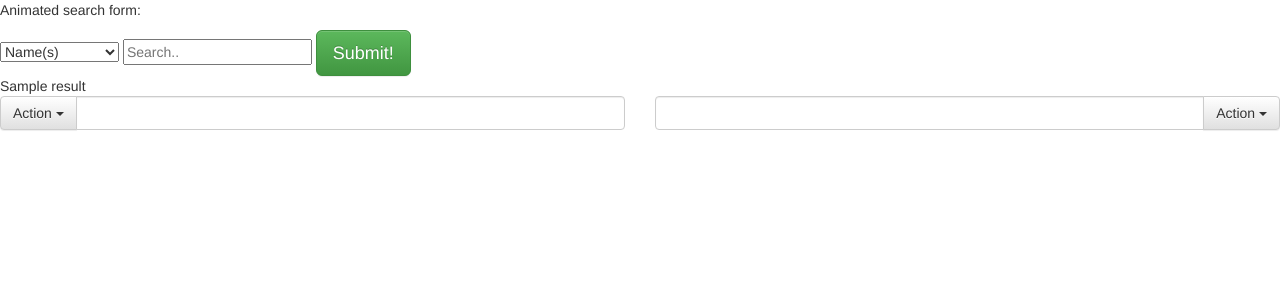
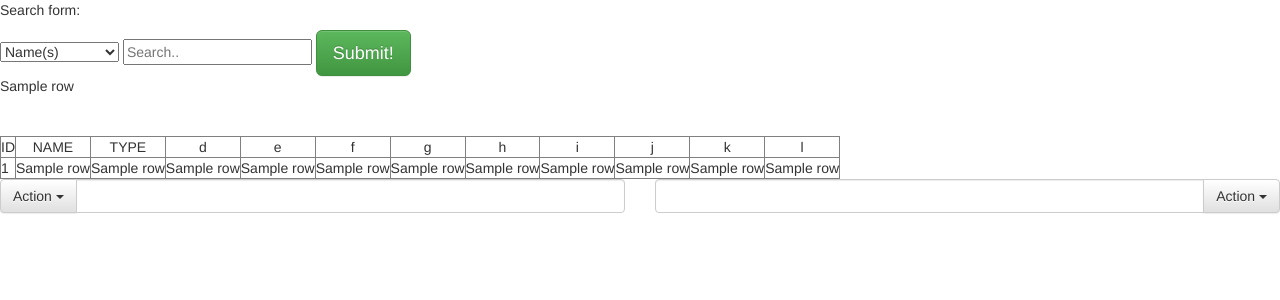
Before and after one commit to mikemurph/DSTS, a Flask app: template templates/page_one.html in a window 1280 px wide. Shown: the top 300 px of the page. Run offline with Flask 2, Linux system fonts and the light colour scheme; the template is opened without the code that fills it: most values are stand-ins (such as "Sample title", 1, 10 or a date in 2020); parts of the project's set-up code (start-up, migrations or seed data) failed here and were passed over; some libraries are stand-ins or nearby versions.

Commit message:
added html table rendering for search results

```diff
--- a/templates/page_one.html
+++ b/templates/page_one.html
@@ -16,7 +16,7 @@
 </head>
 <body>
 
-<p>Animated search form:</p>
+<p>Search form:</p>
 
   <form action="namesearch" method="POST">
   <select name="DropDown0">
@@ -35,7 +35,54 @@
 
 </form>
 
-{{ result }}
+<!-- {{ result }} -->
+
+<table>
+  {% for row in result %}
+  <tr>
+    <td> {{ row }}</td>
+  </tr>
+  {% endfor %}
+</table>
+
+<br>
+<br>
+
+<table border = 1>
+   <thead style="width: 100px; text-align: center;">
+      <td>ID</td>
+      <td>NAME</td>
+      <td>TYPE</td>
+      <td>d</td>
+      <td>e</td>
+      <td>f</td>
+      <td>g</td>
+      <td>h</td>
+      <td>i</td>
+      <td>j</td>
+      <td>k</td>
+      <td>l</td>
+   </thead>
+
+   <!-- https://www.tutorialspoint.com/flask/flask_sqlite.htm -->
+   {% for row in result %}
+      <tr>
+         <td>{{row[0]}}</td>
+         <td>{{row[1]}}</td>
+         <td>{{row[2]}}</td>
+         <td>{{row[3]}}</td>
+         <td>{{row[4]}}</td>
+         <td>{{row[5]}}</td>
+         <td>{{row[6]}}</td>
+         <td>{{row[7]}}</td>
+         <td>{{row[8]}}</td>
+         <td>{{row[9]}}</td>
+         <td>{{row[10]}}</td>
+         <td>{{row[11]}}</td>
+      </tr>
+   {% endfor %}
+</table>
+
 
 <div class="row">
   <div class="col-lg-6">
```
